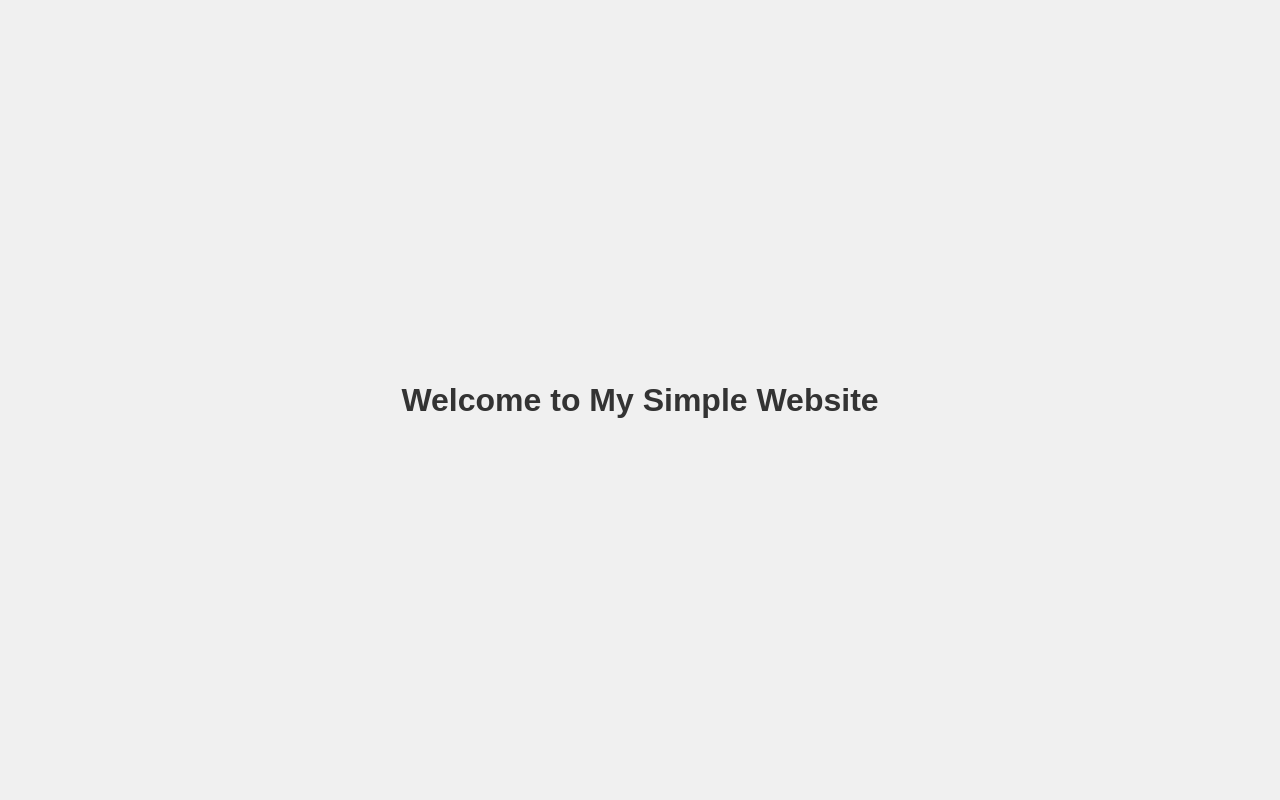
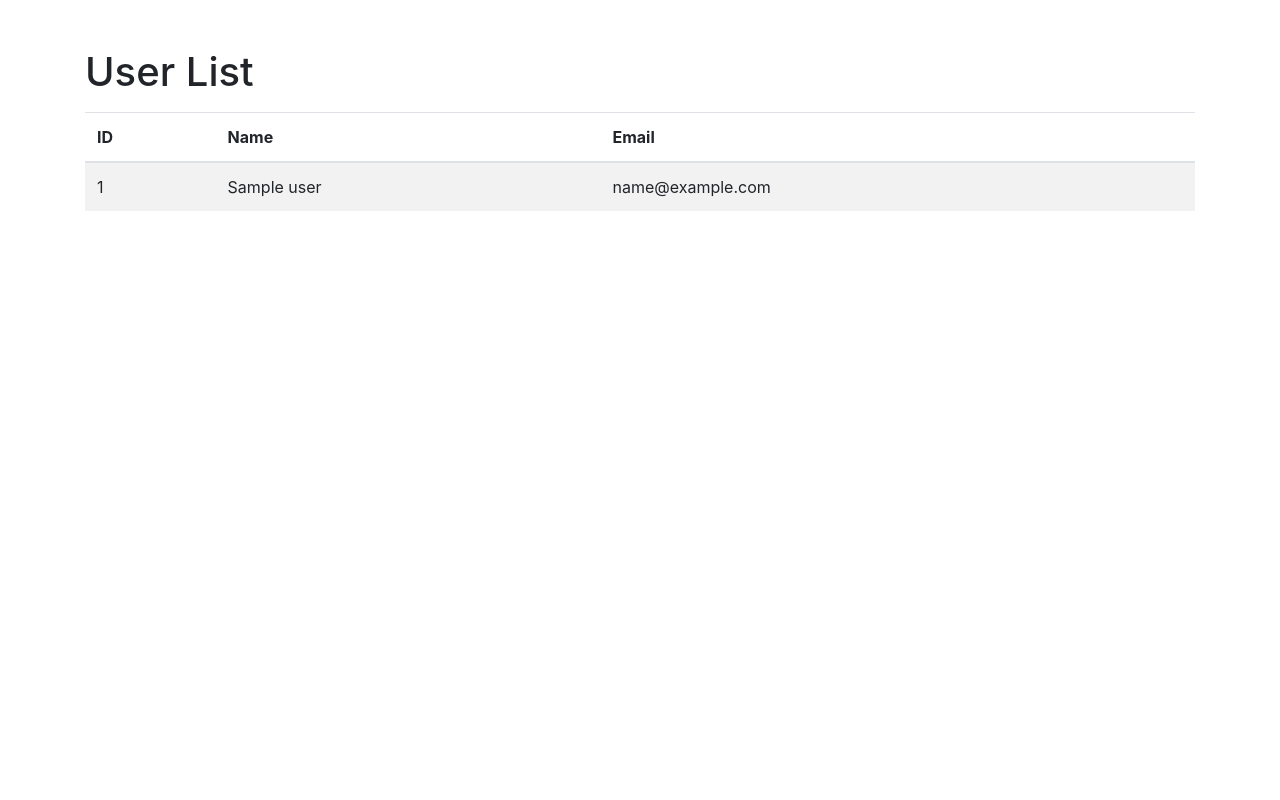
Before and after one commit to ssd-81/hackathon-project, a Flask app: template templates/records.html in a window 1280 px wide. Run offline with Flask 3, Linux system fonts and the light colour scheme; the template is opened without the code that fills it: most values are stand-ins (such as "Sample title", 1, 10 or a date in 2020); some libraries are stand-ins or nearby versions.

Commit message:
changed records.html file

```diff
--- a/app.py
+++ b/app.py
@@ -1,8 +1,18 @@
 from flask import Flask, render_template , jsonify
 from flask import url_for
+from database import engine
+from sqlalchemy import text
 
 app = Flask(__name__)
 
+
+def load_records_from_db():
+    with engine.connect() as conn:
+        result = conn.execute(text("select * from p"))
+        result_all = result.all()
+        result_dicts = []
+        for row in result_all:
+            result_dicts.append(dict(dict(row._mapping)))
 
 @app.route('/')
 def hello():
@@ -15,7 +25,8 @@ def enter_record():
 
 @app.route('/records')
 def return_record():
-    return render_template('records.html')
+    records = load_records_from_db()
+    return render_template('records.html', records=records)
 
 if __name__ == "__main__":
     app.run(debug=True)
--- a/database.py
+++ b/database.py
@@ -1,4 +1,4 @@
-from sqlalchemy import create_engine, text
+from sqlalchemy import create_engine
 
 
 db_connection_string = "mysql+pymysql://2euWq46C4YeBhJn.root:zk61D1ljDOqCSyJb@gateway01.ap-southeast-1.prod.aws.tidbcloud.com/host?charset=utf8mb4"
@@ -11,7 +11,3 @@ engine = create_engine(
         }
     }
 )
-
-with engine.connect() as conn:
-    result = conn.execute(text("select * from p"))
-    print(result.all())
--- a/templates/records.html
+++ b/templates/records.html
@@ -3,23 +3,30 @@
 <head>
     <meta charset="UTF-8">
     <meta name="viewport" content="width=device-width, initial-scale=1.0">
-    <title>Simple Website</title>
-    <style>
-        body {
-            font-family: Arial, sans-serif;
-            display: flex;
-            justify-content: center;
-            align-items: center;
-            height: 100vh;
-            margin: 0;
-            background-color: #f0f0f0;
-        }
-        h1 {
-            color: #333;
-        }
-    </style>
+    <title>User List</title>
+    <link rel="stylesheet" href="https://stackpath.bootstrapcdn.com/bootstrap/4.5.2/css/bootstrap.min.css">
 </head>
 <body>
-    <h1>Welcome to My Simple Website</h1>
+    <div class="container">
+        <h1 class="mt-5">User List</h1>
+        <table class="table table-striped mt-3">
+            <thead>
+                <tr>
+                    <th>ID</th>
+                    <th>Name</th>
+                    <th>Email</th>
+                </tr>
+            </thead>
+            <tbody>
+                {% for user in users %}
+                <tr>
+                    <td>{{ user.id }}</td>
+                    <td>{{ user.name }}</td>
+                    <td>{{ user.email }}</td>
+                </tr>
+                {% endfor %}
+            </tbody>
+        </table>
+    </div>
 </body>
 </html>
```
